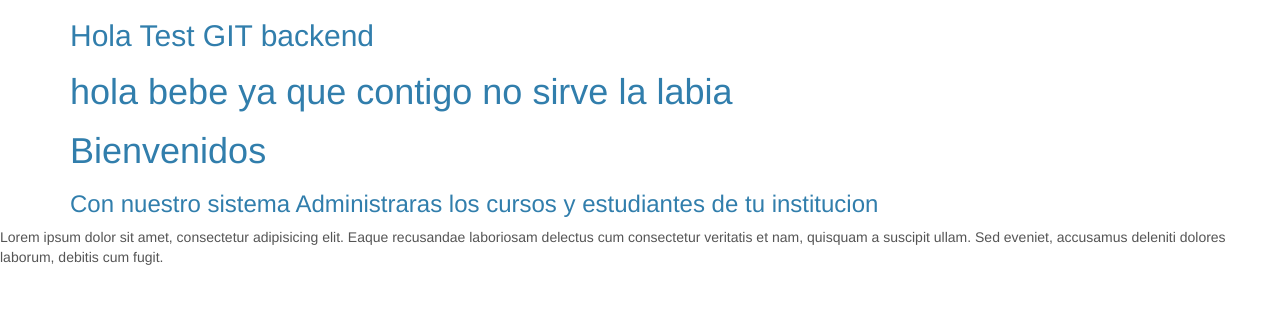
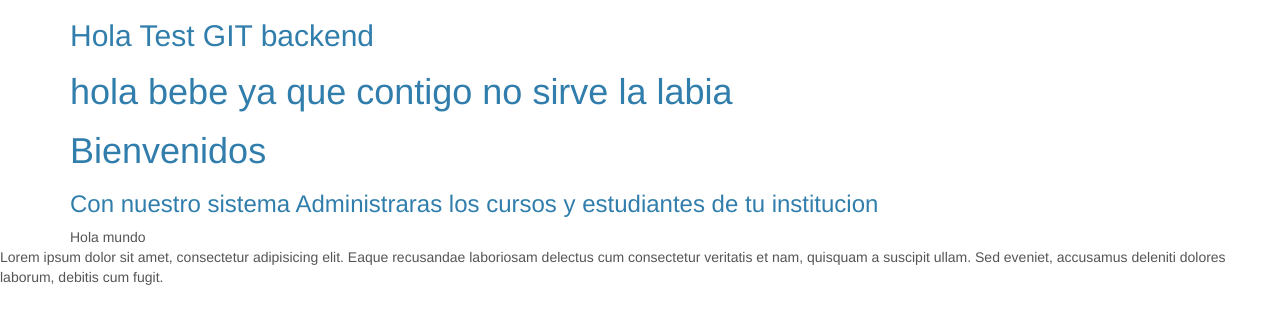
Before and after one commit to jjbravo/phpsenasoft, a PHP site: page /cursophp/ in a window 1280 px wide. Shown: the part 143-467 px from the top of the page. Run offline with PHP 8.4, Linux system fonts and the light colour scheme; the visitor is signed in with stand-in values (Sample User, id 1).

Commit message:
mejora index.php

```diff
--- a/pro_estudiantes/index.php
+++ b/pro_estudiantes/index.php
@@ -15,6 +15,8 @@
 
 //Un Comentario para senasoft
 
+
+echo "Hola mundo";
 	/*******************************/
 	// phpinfo();				       //
 	/*******************************/
```
